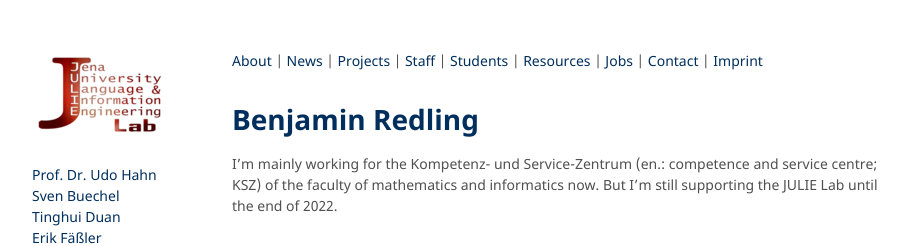
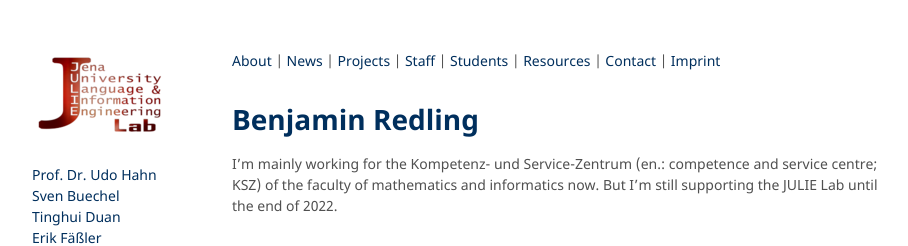
Before and after one commit to JULIELab/JULIELab.github.io, a Jekyll site: the page built from Staff/Redling/index.md, in a window 1280 px wide. Shown: the top 246 px of the page, without its empty margins (178-1086 px from the left). Built offline with Jekyll 4.4.1, drawn with Linux system fonts in a browser that asks for light colours; our own code applies the rules of GitHub Pages for plain Markdown files.

Commit message:
rm "Jobs" artefacts from layouts

```diff
--- a/_layouts/staff.html
+++ b/_layouts/staff.html
@@ -61,10 +61,10 @@
 
       <navi>
 	<h1><a href="{{ "/" | absolute_url }}" style="color: #b12d2d">{{ site.title | default: site.github.repository_name }}</a></h1>
-        <a href="/index.html">About</a> | <a href="/Lab+News.html">News</a> | <a href="/Projects/current.html">Projects</a> | <a href="/Staff.html">Staff</a> | <a href="/Students.html">Students</a> | <a href="/Resources/">Resources</a> | <a href="/Jobs.html">Jobs</a> | <a href="/Contact.html">Contact</a> | <a href="/Imprint.html">Imprint</a>
+        <a href="/index.html">About</a> | <a href="/Lab+News.html">News</a> | <a href="/Projects/current.html">Projects</a> | <a href="/Staff.html">Staff</a> | <a href="/Students.html">Students</a> | <a href="/Resources/">Resources</a> | <a href="/Contact.html">Contact</a> | <a href="/Imprint.html">Imprint</a>
       </navi>
       <navi1>
-        <a href="/index.html">About</a> | <a href="/Lab+News.html">News</a> | <a href="/Projects/current.html">Projects</a> | <a href="/Staff.html">Staff</a> | <a href="/Students.html">Students</a> | <a href="/Resources/">Resources</a> | <a href="/Jobs.html">Jobs</a> | <a href="/Contact.html">Contact</a> | <a href="/Imprint.html">Imprint</a>
+        <a href="/index.html">About</a> | <a href="/Lab+News.html">News</a> | <a href="/Projects/current.html">Projects</a> | <a href="/Staff.html">Staff</a> | <a href="/Students.html">Students</a> | <a href="/Resources/">Resources</a> | <a href="/Contact.html">Contact</a> | <a href="/Imprint.html">Imprint</a>
       </navi1>
 
       <section>
--- a/_layouts/staff_tab.html
+++ b/_layouts/staff_tab.html
@@ -69,7 +69,7 @@
     <div class="wrapper1">
       <navi>
 	<h1><a href="{{ "/" | absolute_url }}" style="color: #b12d2d">{{ site.title | default: site.github.repository_name }}</a></h1>
-        <big><a href="/About.html">About</a> | <a href="/Lab+News.html">News</a> | <a href="/Projects/current.html">Projects</a> | <a href="/Staff.html">Staff</a> | <a href="/Students.html">Students</a> | <a href="/Resources/">Resources</a> | <a href="/Jobs.html">Jobs</a> | <a href="/Contact.html">Contact</a> | <a href="/Imprint.html">Imprint</a></big>
+        <big><a href="/About.html">About</a> | <a href="/Lab+News.html">News</a> | <a href="/Projects/current.html">Projects</a> | <a href="/Staff.html">Staff</a> | <a href="/Students.html">Students</a> | <a href="/Resources/">Resources</a> | <a href="/Contact.html">Contact</a> | <a href="/Imprint.html">Imprint</a></big>
       </navi>
 
       <section>
```
